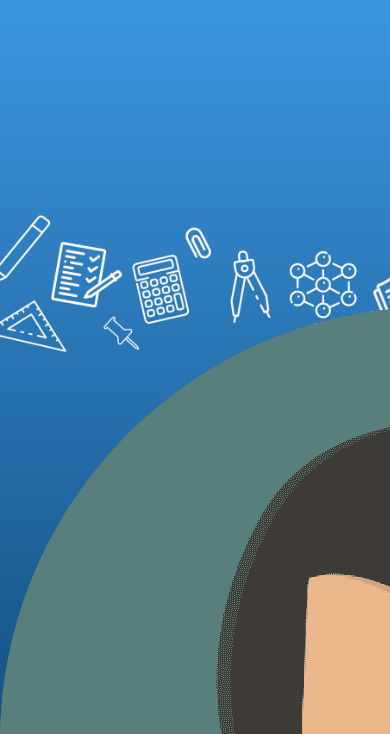
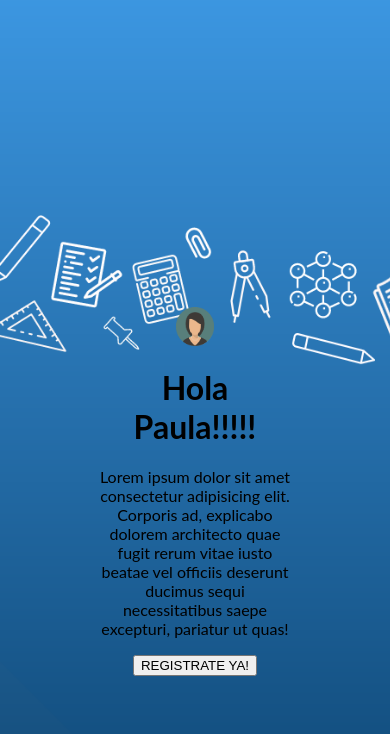
Before and after one commit to pauladarias/teacher_project, a plain HTML site: page index.html in a window 390 px wide. Shown: the part 110-844 px from the top of the page. Drawn offline with Linux system fonts and the light colour scheme.

Commit message:
index.html and css 50%, waiting for responsive design

```diff
--- a/index.html
+++ b/index.html
@@ -24,7 +24,13 @@
       </div>
       <div class="container-presentation">
         <img src="./resources/images/profile.png" alt="">
-
+        <div class="container-description">
+          <h1>
+            Hola Paula!!!!!
+          </h1>
+          <p>Lorem ipsum dolor sit amet consectetur adipisicing elit. Corporis ad, explicabo dolorem architecto quae fugit rerum vitae iusto beatae vel officiis deserunt ducimus sequi necessitatibus saepe excepturi, pariatur ut quas!</p>
+          <button>REGISTRATE YA!</button>
+      </div>
       </div>
     </div>
   </header>
--- a/style.css
+++ b/style.css
@@ -76,3 +76,20 @@ li {
 #alumnos {
   margin-left: 15em;
 }
+
+.container-presentation {
+  display: flex;
+  flex-direction: column;
+  align-items: center;
+}
+
+.container-presentation img {
+  max-width: 10%;
+  max-height: 10%;
+}
+
+.container-description {
+  text-align: center;
+  max-width: 50%;
+
+}
```
